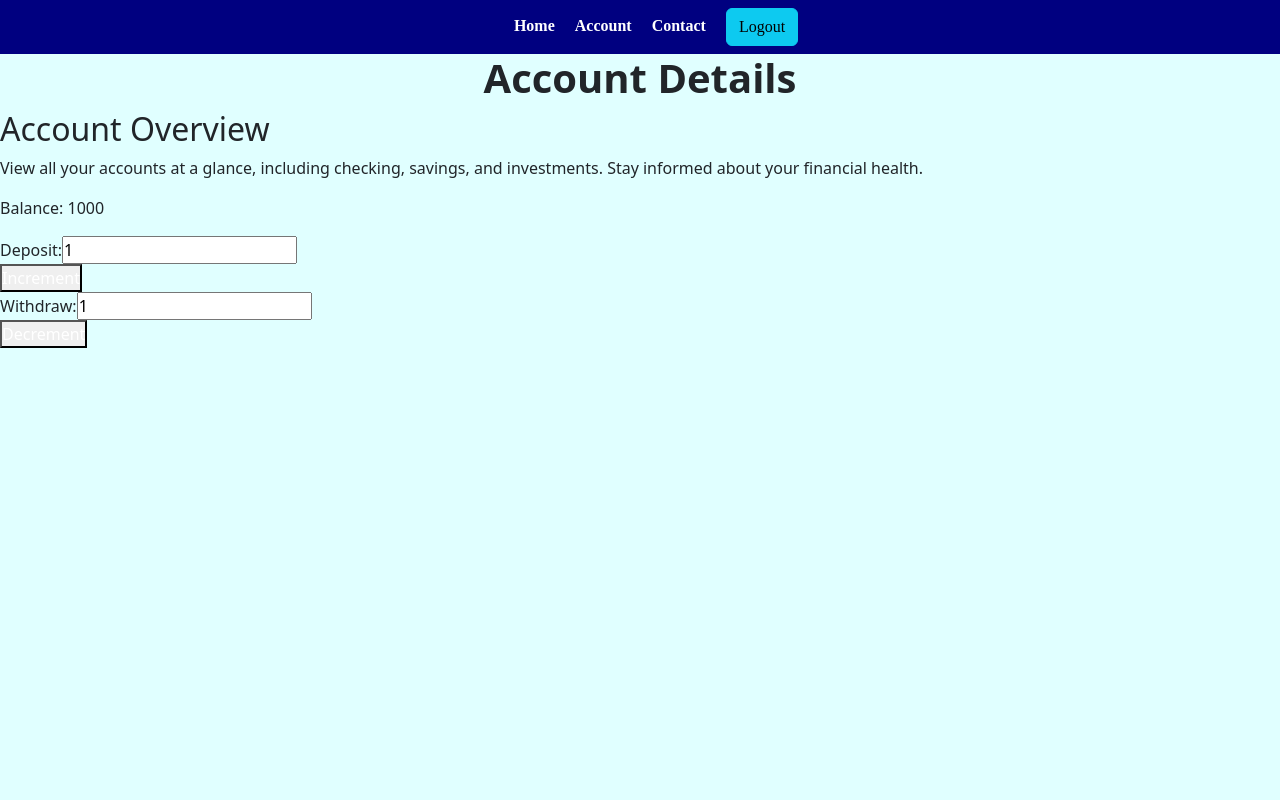
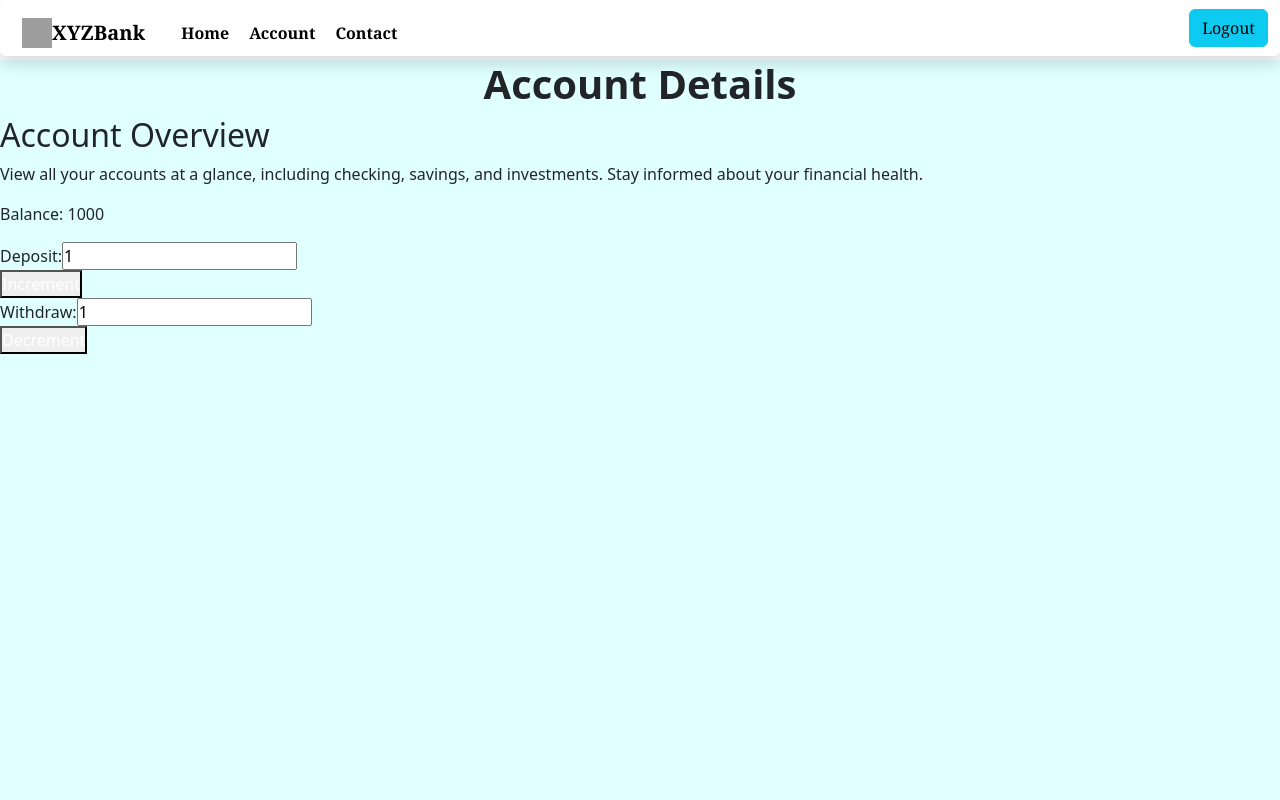
Before and after one commit to JoeG67/Banking-System, a React (Create React App) app: page /account in a window 1280 px wide. Shown: the top 800 px of the page. Built offline with nearby package versions, Linux system fonts and the light colour scheme; grey boxes are pictures that could not be loaded.

Commit message:
Updated CSS for Navbar

```diff
--- a/src/Account.jsx
+++ b/src/Account.jsx
@@ -1,10 +1,9 @@
 import React, { useState } from "react";
 import {Helmet} from "react-helmet";
-import "./App.scss";
 import Footer from './Footer';
 import Navbar from './Navbar';
 import 'bootstrap/dist/css/bootstrap.css';
-
+import "./App.scss";
 function Account() {
 
   const [balance, setBalance] = useState(1000)
@@ -19,11 +18,10 @@ const increment = () => {
 // Function to decrement the 'count' variable by a custom value
 const decrement = () => {
   // Add a check to prevent count from going below 0
-  if (balance >= parseInt(decrementBy) && balance !== 20) {
+  if (balance > parseInt(decrementBy) && balance !== 20) {
     setBalance(balance - parseInt(decrementBy));
-  }
-  else {
-    alert("Minimum account balance of RM20 has been reached, please deposit additional cash to continue withdrawal")
+  } else {
+    alert("Minimum account balance of RM20 is required for transactions to be made, please withdraw an appropriate amount or deposit enough cash to continue withdrawal activity");
   }
 };
     return(
--- a/src/App.scss
+++ b/src/App.scss
@@ -21,26 +21,6 @@
 html{
     min-height: calc(100vh - 40px);
 }
-
-// input[type="text"],
-// input[type="password"] {
-//   height: 25px;
-//   border: 1px solid rgba(0, 0, 0, 0.2);
-// }
-
-// input[type="submit"] {
-//   margin-top: 10px;
-//   cursor: pointer;
-//   font-size: 15px;
-//   background: #01d28e;
-//   border: 1px solid #01d28e;
-//   color: #fff;
-//   padding: 10px 20px;
-// }
-
-// input[type="submit"]:hover {
-//   background: #6cf0c2;
-// }
 
 .button-container {
   display: flex;
@@ -94,12 +74,12 @@ h1{
 }
 
 nav{
-  font-family: 'Times New Roman', Times, serif;
+font-family:Georgia, 'Times New Roman', Times, serif;
   text-align: center;
-  background-color: #000080;
+  background-color: white;
   justify-content: center;
   padding: 10px;
-  text-decoration: none;
+  box-shadow: 10px black;
 }
 
 li {
@@ -107,11 +87,10 @@ li {
   padding: 10px;
   padding-bottom: 0;
   font-weight: bolder;
-  color: white;
   text-decoration: none;
 
   a{
-    color: white;
+    color: black;
     text-decoration: none;
 
     &:hover {
@@ -126,6 +105,8 @@ ul {
   list-style-type: none;
   margin-bottom: 0;
   padding: 0;
+  color: black;
+  text-align: center;
 }
 
 .content{
@@ -139,3 +120,9 @@ footer {
   color: white;
 position: bottom;
 }
+
+.custom-center-links {
+  justify-content: center;
+  align-items: center;
+  list-style: none;
+}
--- a/src/Contact.jsx
+++ b/src/Contact.jsx
@@ -1,11 +1,10 @@
 import React, { useState } from "react";
 import {Helmet} from "react-helmet";
 import { Link } from '@react-email/link';
-import "./App.scss";
 import Footer from './Footer';
 import Navbar from './Navbar';
 import 'bootstrap/dist/css/bootstrap.css';
-
+import "./App.scss";
 
 function Contact() {
     return(
--- a/src/Home.jsx
+++ b/src/Home.jsx
@@ -1,10 +1,9 @@
 import React, { useState } from "react";
 import {Helmet} from "react-helmet";
-import "./App.scss";
 import Footer from './Footer';
 import Navbar from './Navbar';
 import 'bootstrap/dist/css/bootstrap.css';
-
+import "./App.scss";
 function Home() {
     return(
       <div class="home">
--- a/src/Navbar.jsx
+++ b/src/Navbar.jsx
@@ -1,16 +1,35 @@
 import React from 'react';
-import Container from 'react-bootstrap/Container';
-import Nav from 'react-bootstrap/Nav';
-import NavDropdown from 'react-bootstrap/NavDropdown';
-import ReactDOM from "react-dom";
 import Button from 'react-bootstrap/Button';
 import { Link } from 'react-router-dom'; // Import Link for navigation
 import "./App.scss";
 
 function Navbar() {
   return(
-    <nav class="navbar navbar-expand-lg justify-content-center">
-    <ul class="mb-0">
+  //   <nav class="navbar navbar-expand-lg justify-content-center">
+  //   <ul class="mb-0">
+  //     <li>
+  //       <Link to="/home">Home</Link>
+  //     </li>
+  //     <li>
+  //       <Link to="/account">Account</Link>
+  //     </li>
+  //     <li>
+  //       <Link to="/contact">Contact</Link>
+  //     </li>
+  //     <li>
+  //     <Link to="/"><Button variant="info" class="btn btn-info text-white fw-bold">Logout</Button></Link>
+  //     </li>
+  //   </ul>
+  // </nav>
+  <nav class="navbar navbar-expand-lg shadow mb-1 bg-body rounded">
+    <div class="container-fluid">
+    <li><Link to="/home">
+    <img src="/docs/4.0/assets/brand/bootstrap-solid.svg" width="30" height="30" class="d-inline-block align-top" alt=""/><a class="navbar-brand" href="#">XYZBank</a></Link></li>
+    <button class="navbar-toggler" type="button" data-bs-toggle="collapse" data-bs-target="#navbarSupportedContent" aria-controls="navbarSupportedContent" aria-expanded="false" aria-label="Toggle navigation">
+      <span class="navbar-toggler-icon"></span>
+    </button>
+    <div class="collapse navbar-collapse" id="navbarSupportedContent">
+    <ul class="navbar-nav me-auto custom-center-links">
       <li>
          <Link to="/home">Home</Link>
        </li>
@@ -21,9 +40,15 @@ function Navbar() {
          <Link to="/contact">Contact</Link>
        </li>
        <li>
-      <Link to="/"><Button variant="info" class="btn btn-info text-white fw-bold">Logout</Button></Link>
+
        </li>
       </ul>
+      <form class="d-flex" role="search">
+      <Link to="/"><Button variant="info" class="btn btn-info text-white fw-bold">Logout</Button></Link>
+      </form>
+    </div>
+
+  </div>
 </nav>
   );
 };
```
Lines whose indentation alone changed are shown as unchanged.
